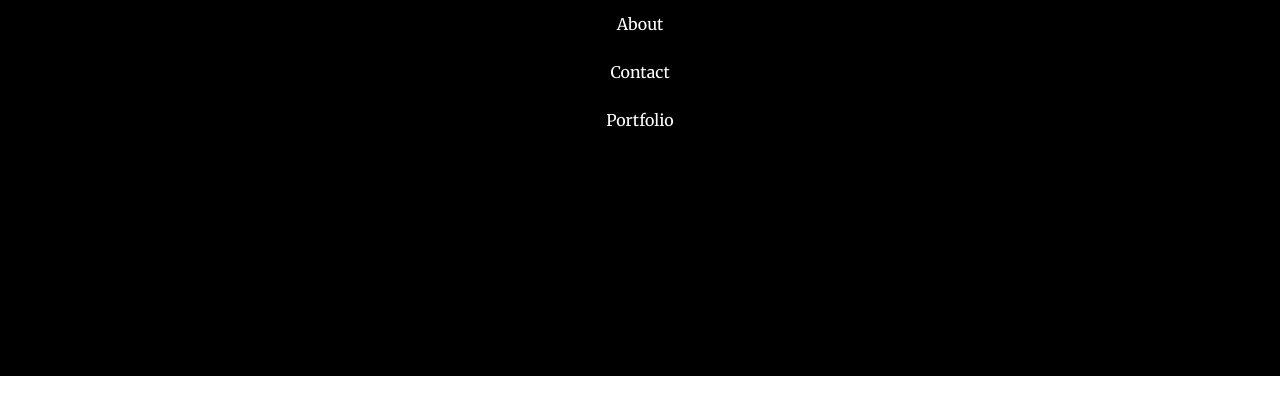
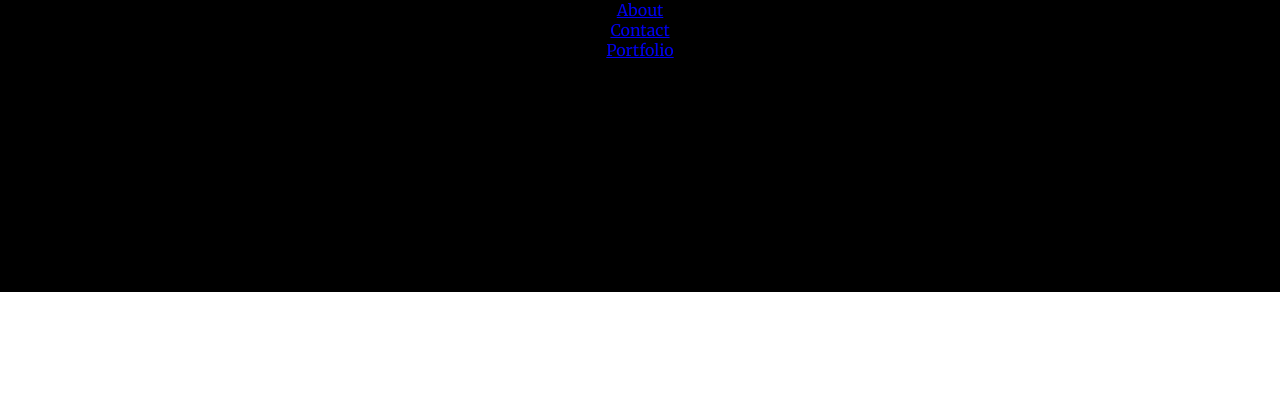
Before and after one commit to EvMad/chain-react, a React (Create React App) app: page /about in a window 1280 px wide. Shown: the top 414 px of the page. Built offline with nearby package versions, Linux system fonts and the light colour scheme.

Commit message:
changed NavBar.js to <Link> but doesnt render

```diff
--- a/src/components/NavBar.js
+++ b/src/components/NavBar.js
@@ -3,14 +3,18 @@
 
 
 
-export default function navigation() {
+export default function NavBar() {
     return (
         <div>
-                <nav>
-                    <a className="navA" as={Link} to="/about">About</a>
-                    <a className="navA" as={Link} to="/contact">Contact</a>
-                    <a  className="navA"as={Link} to="/projects">Portfolio</a>
-                </nav>
+
+               <nav>
+                   <ul>
+                       <li><Link to="/about">About</Link></li>
+                       <li><Link to="/contact">Contact</Link></li>
+                       <li><Link to="/projects">Portfolio</Link></li>
+                   </ul>
+               </nav>
+
 
             </div>
     )
```
